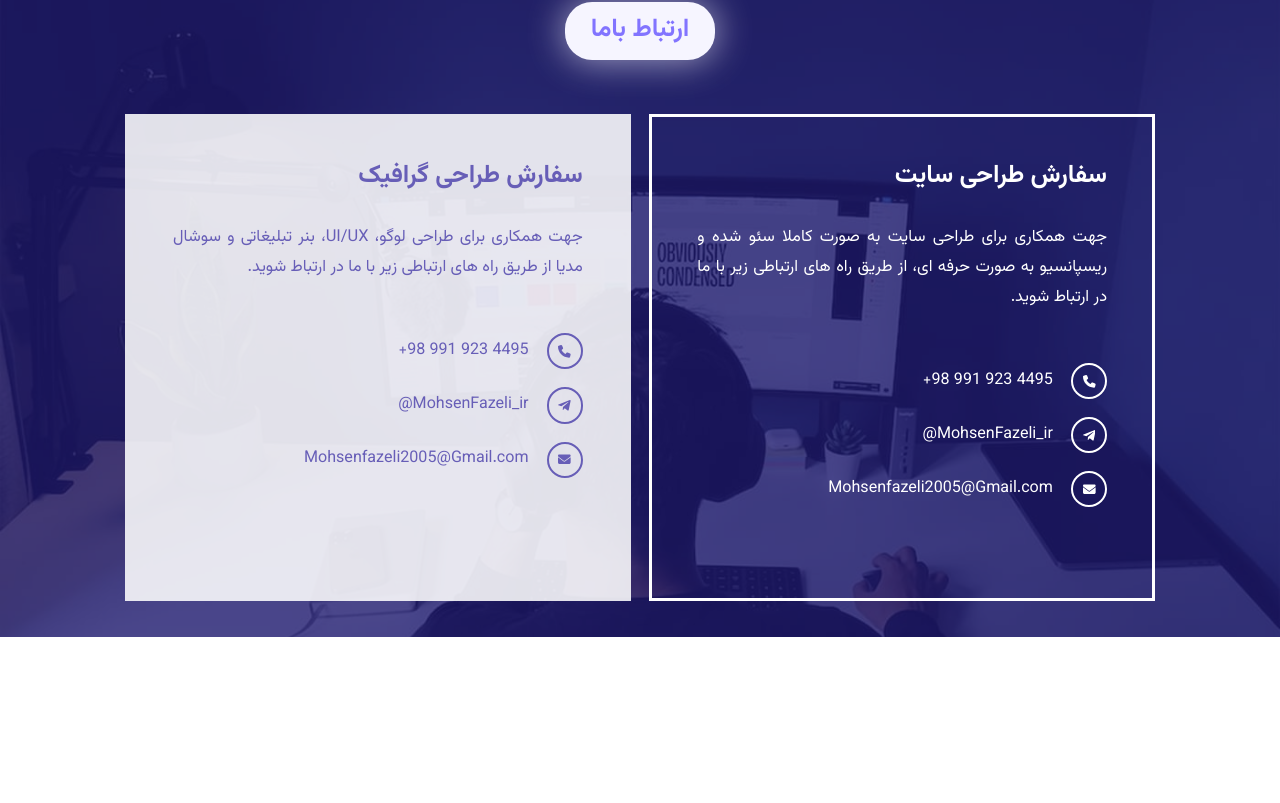
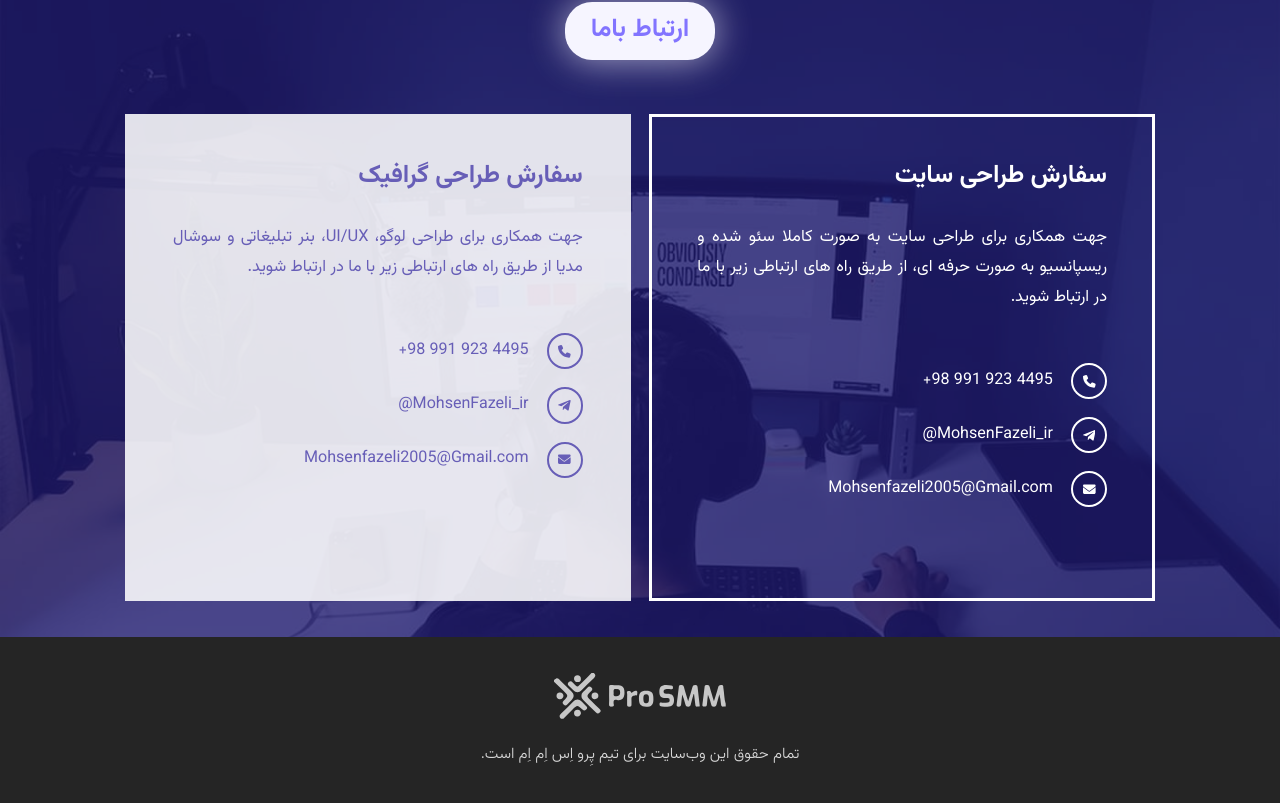
Before and after one commit to Amir-A-M/pro-smm, a Next.js app: page / in a window 1280 px wide. Shown: the part 3471-4274 px from the top of the page. Before the commit the page ends 4108 px from the top, so only its background shows below. Built offline with nearby package versions, Linux system fonts and the light colour scheme.

Commit message:
Added: Footer, Nav links

```diff
--- a/src/components/about/About.jsx
+++ b/src/components/about/About.jsx
@@ -5,7 +5,7 @@ import { device } from "../../styles/global";
 
 const About = () => {
   return (
-    <$Wrapper>
+    <$Wrapper id="about">
       <$Container>
         <$SectionTitle>درباره ما</$SectionTitle>
         <$p>
--- a/src/components/contact/ContactUs.jsx
+++ b/src/components/contact/ContactUs.jsx
@@ -8,7 +8,7 @@ import { device } from "../../styles/global";
 
 const ContactUs = () => {
   return (
-    <$Wrapper>
+    <$Wrapper id="contact">
       <$Image src={bgImage} alt="people working" />
       <$overlay />
       <$Container>
--- a/src/components/gallery/gallery.jsx
+++ b/src/components/gallery/gallery.jsx
@@ -77,7 +77,7 @@ const Gallery = () => {
   };
 
   return (
-    <$Wrapper>
+    <$Wrapper id="works">
       <Container>
         <$SectionTitle>نمونه کارها</$SectionTitle>
 
--- a/src/components/gridTemplate/GridTemplate.jsx
+++ b/src/components/gridTemplate/GridTemplate.jsx
@@ -25,7 +25,7 @@ const GridTemplate = () => {
   ];
 
   return (
-    <$Section>
+    <$Section id="services">
       <$Container>
         {data.map((item, i) => {
           if (i % 2)
--- a/src/components/hero/Hero.jsx
+++ b/src/components/hero/Hero.jsx
@@ -9,7 +9,7 @@ import { device } from "../../styles/global";
 
 const Hero = () => {
   return (
-    <$Wrapper>
+    <$Wrapper id="home">
       <$Container fullHeight>
         <$Content>
           <HeroTitle title="طراحی سایت با" primary="پرو‌اس‌اس‌ام" />
--- a/src/layouts/footer/Footer.jsx
+++ b/src/layouts/footer/Footer.jsx
@@ -0,0 +1,36 @@
+import styled from "styled-components";
+import Logo from '/src/assets/images/logo/prosmm-header-logo.svg';
+
+const Footer = () => {
+  return <$Footer>
+    <$Logo />
+    <$Copyright>تمام حقوق اين وب‌سايت برای تیم پِرو اِس اِم اِم  است.</$Copyright>
+  </$Footer>;
+};
+
+export default Footer;
+
+const $Footer = styled.footer`
+  display: flex;
+  flex-direction: column;
+  align-items: center;
+  padding: 2rem;
+
+  background-color: #252525;
+`;
+
+const $Logo = styled(Logo)`
+  width: 9.5rem;
+  margin-bottom: 1.2rem;
+
+  & * {
+    fill: #c7c7c7 !important;
+  }
+`;
+
+const $Copyright = styled.p`
+  font-size: .85rem;
+  text-align: center;
+  line-height: 1.7;
+  color: #d7d7d7;
+`;
--- a/src/layouts/header/Header.jsx
+++ b/src/layouts/header/Header.jsx
@@ -13,10 +13,10 @@ const Header = () => {
 
   const [navList] = useState([
     { link: "#home", text: "خانه" },
-    { link: "#home", text: "درباره ما" },
-    { link: "#home", text: "خدمات" },
-    { link: "#home", text: "نمونه کارها" },
-    { link: "#home", text: "تماس با‌ما" },
+    { link: "#about", text: "درباره ما" },
+    { link: "#services", text: "خدمات" },
+    { link: "#works", text: "نمونه کارها" },
+    { link: "#contact", text: "تماس با‌ما" },
   ]);
 
   const [isMenuOpen, setIsMenuOpen] = useState(false);
@@ -65,7 +65,7 @@ const $Header = styled.header`
 
     width: 80vw;
     max-width: 16rem;
-    margin: .4rem;
+    margin: 0.4rem;
     padding: 1.6rem;
 
     flex-direction: column;
@@ -74,7 +74,7 @@ const $Header = styled.header`
 
     background-color: #fff;
     box-shadow: 1px 0px 9px 0px #0000003d;
-    border-radius: .7rem;
+    border-radius: 0.7rem;
     transition: all ease-in-out 200ms;
   }
 `;
@@ -101,15 +101,15 @@ const $LogoWrapper = styled.div`
 
 const $BlobWrapper = styled.div`
   position: absolute;
+  width: 65vw;
+  height: 55vh;
+
   rotate: 156deg;
-  translate: -50% -50%;
   z-index: -1;
+  translate: -30% 45%;
 
   svg {
     display: block;
-    width: 50vw;
-    height: 50vh;
-
     filter: drop-shadow(0 0 172px rgba(122, 112, 206, 0.55));
   }
 
--- a/src/pages/index.jsx
+++ b/src/pages/index.jsx
@@ -7,6 +7,7 @@ import GridTemplate from "../components/gridTemplate/GridTemplate";
 import Hero from "../components/hero/Hero";
 import Header from "../layouts/header/Header";
 import ContactUs from "../components/contact/ContactUs";
+import Footer from "../layouts/footer/Footer";
 
 export default function Home() {
   return (
@@ -26,6 +27,8 @@ export default function Home() {
         <Gallery />
         <ContactUs />
       </main>
+
+      <Footer />
     </>
   );
 }
--- a/src/styles/global/global.js
+++ b/src/styles/global/global.js
@@ -27,7 +27,7 @@ export const GlobalStyle = createGlobalStyle`
   }
 
   html {
-    scroll-behavior: smooth;
+    scroll-behavior: smooth !important;
     /*font-size : 62.5%;*/
     font-size: var(--rem-lg);
     ${device.tablet} {
```
